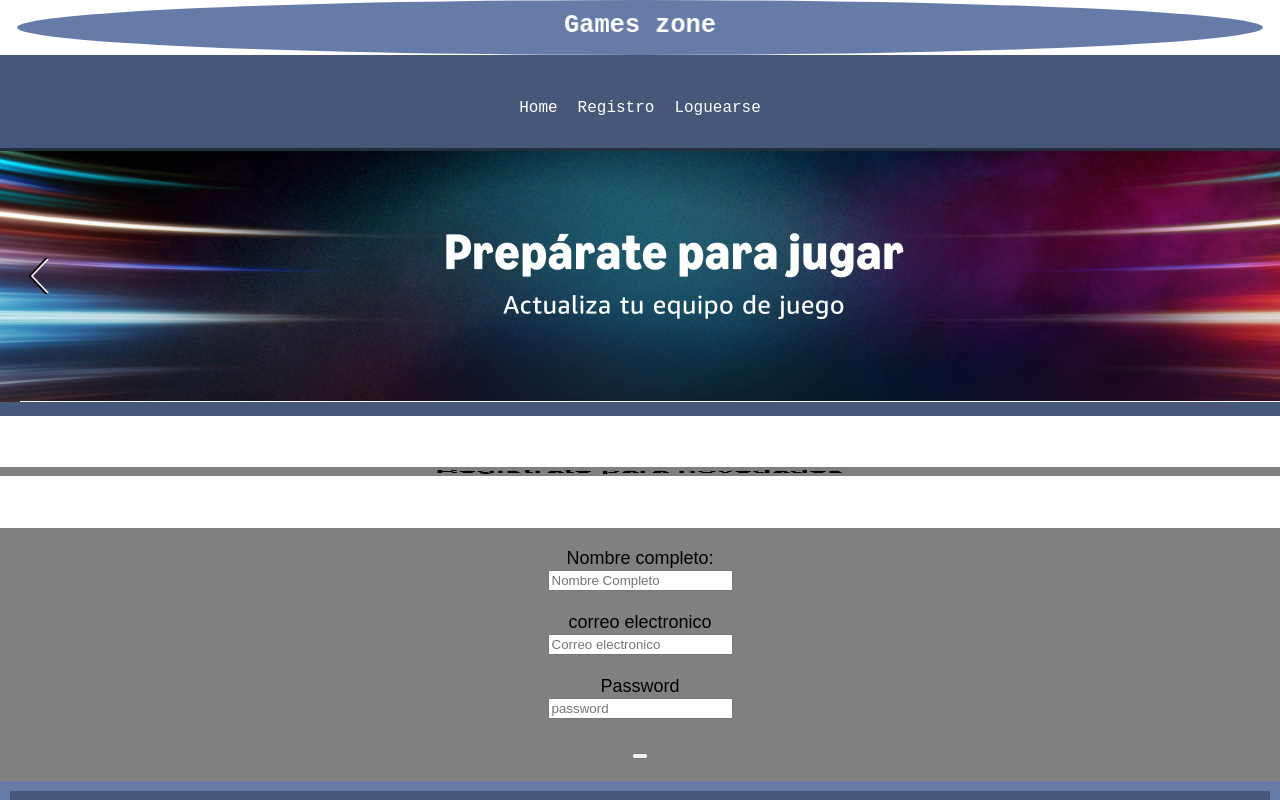
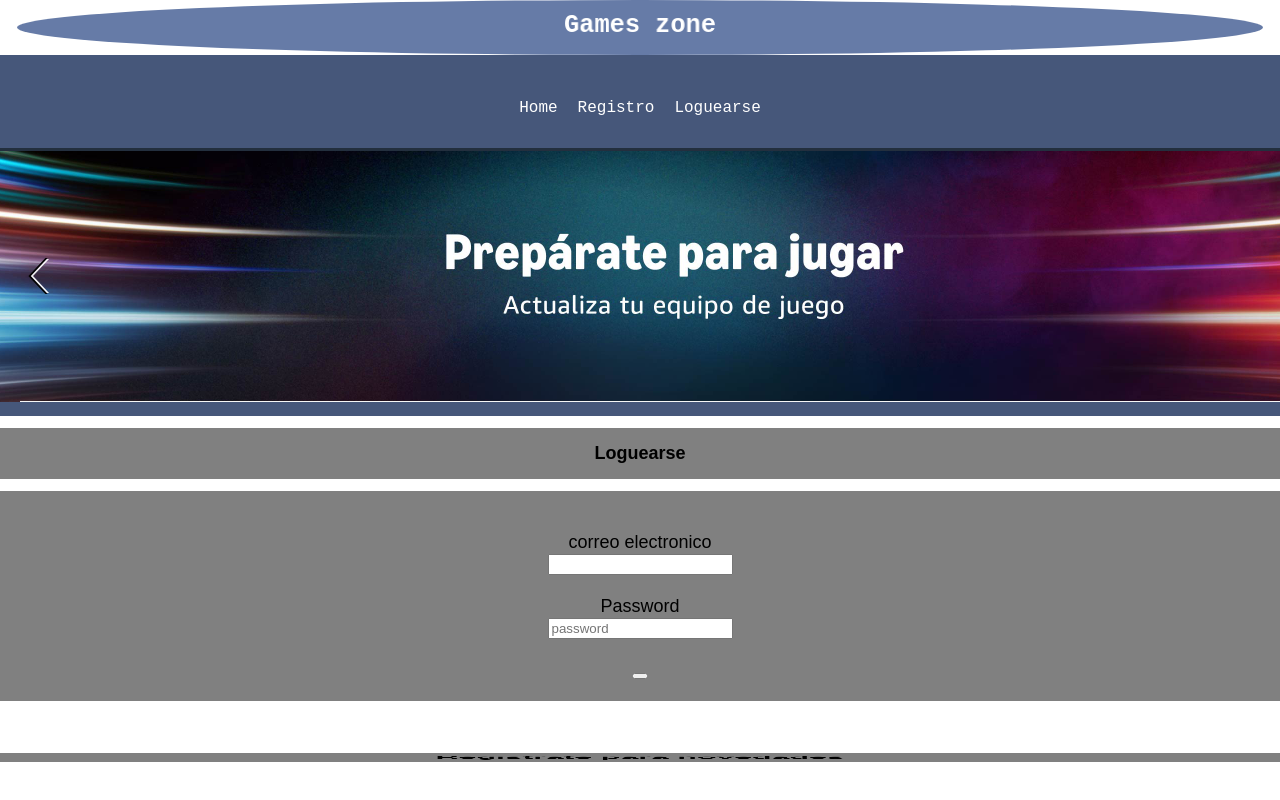
Before and after one commit to EzeMoreira/my-app, a React (Create React App) app: page / in a window 1280 px wide. Shown: the top 800 px of the page. Built offline with nearby package versions, Linux system fonts and the light colour scheme.

Commit message:
modificacion en app,js - login y estilos

```diff
--- a/src/App.css
+++ b/src/App.css
@@ -83,6 +83,16 @@ form {
   padding-bottom: 20px;
 }
 
+.login{
+  text-align: center;
+  font-size: large;
+  font-weight: bolder;
+  font-family: Arial, Helvetica, sans-serif;
+  background-color: grey;
+  padding-top	: 15px;
+  padding-bottom: 15px;
+}
+
 .footer{
   text-align: center;
   padding: 100px;
--- a/src/App.js
+++ b/src/App.js
@@ -27,6 +27,7 @@ function App() {
             </nav>
             <img src={cartel} className="AppLogo" alt="Cartel-de-juego"/>
           </div>
+          <Loguearse/>
           <Registro />
           <Footer/>
       </Router>
--- a/src/paginas/Loguearse.jsx
+++ b/src/paginas/Loguearse.jsx
@@ -4,7 +4,7 @@ function Loguearse() {
 
     return(
         <>
-        <h1 class="formulario">Loguearse</h1>
+        <h1 class="login">Loguearse</h1>
         <div>
             <form action="#" method="GET">
                 <label> <br/>
```
